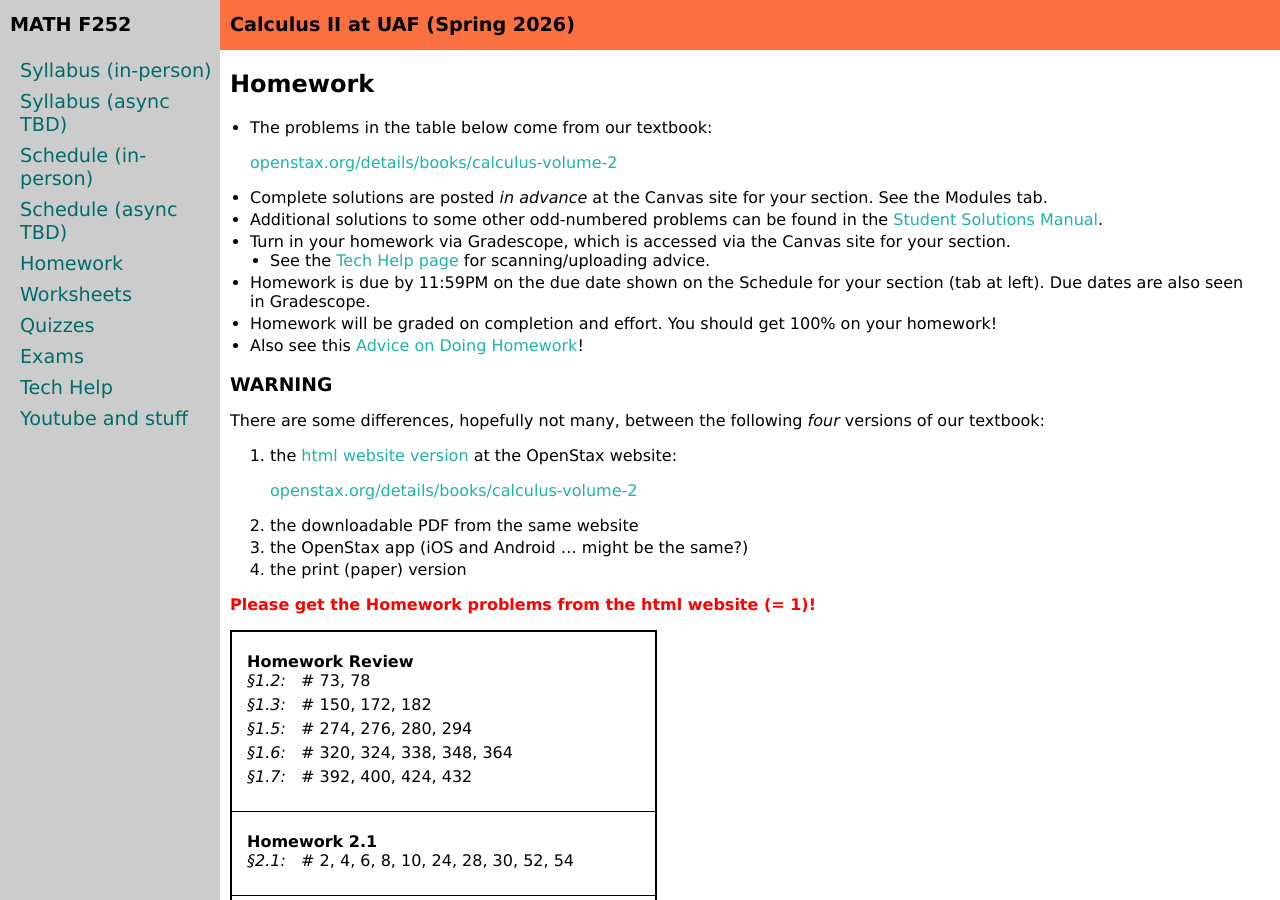
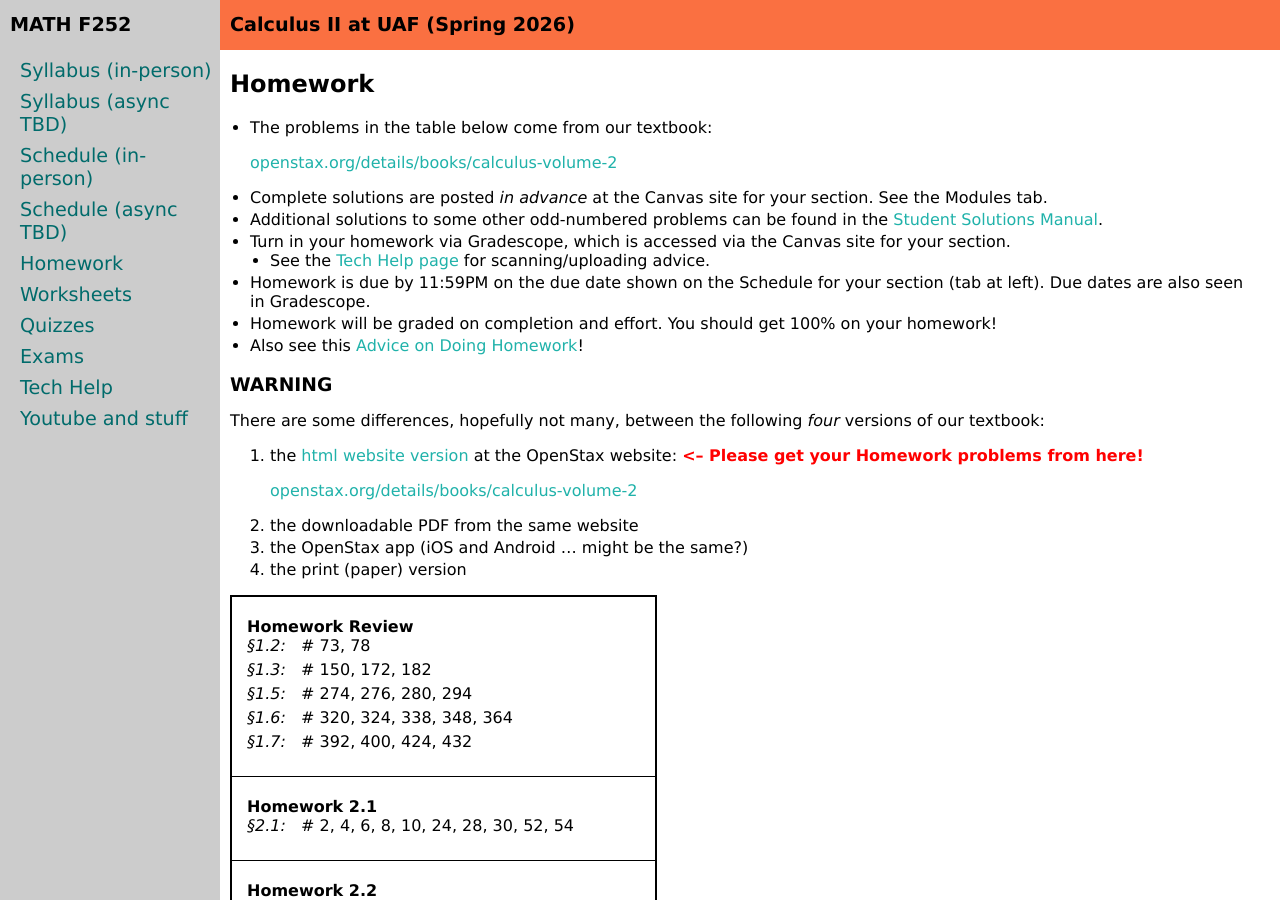
Before and after one commit to uaf-math/calc2, a Jekyll site: the page built from homework.md, in a window 1280 px wide and 900 px high. Built offline with Jekyll 4.4.1, drawn with Linux system fonts in a browser that asks for light colours.

Commit message:
better resolution of warning

```diff
--- a/homework.md
+++ b/homework.md
@@ -21,7 +21,7 @@ title: Homework
 ### WARNING
 
 There are some differences, hopefully not many, between the following *four* versions of our textbook:
-  1. the [html website version](https://openstax.org/details/books/calculus-volume-2) at the OpenStax website:
+  1. the [html website version](https://openstax.org/details/books/calculus-volume-2) at the OpenStax website:  [<span style="font-weight: bold; color: red;"><-- Please get your Homework problems from here!</span>](https://openstax.org/details/books/calculus-volume-2)
 
       [openstax.org/details/books/calculus-volume-2](https://openstax.org/details/books/calculus-volume-2)
 
@@ -29,8 +29,6 @@ There are some differences, hopefully not many, between the following *four* ver
   3. the OpenStax app (iOS and Android ... might be the same?)
   4. the print (paper) version
 
-[<span style="font-weight: bold; color: red;">Please get the Homework problems from the html website (= 1)!</span>](https://openstax.org/details/books/calculus-volume-2)
-
 {% include homework_table.md  data=site.data.homework %}
 
 <div style="padding-bottom: 40px"></div>
```
